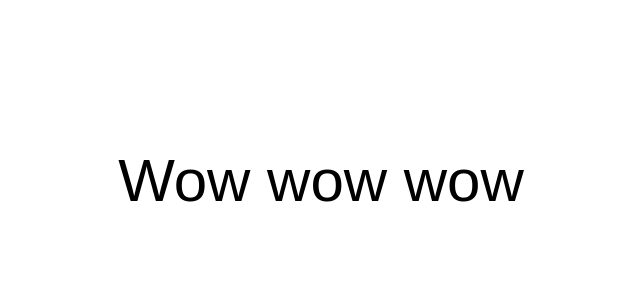
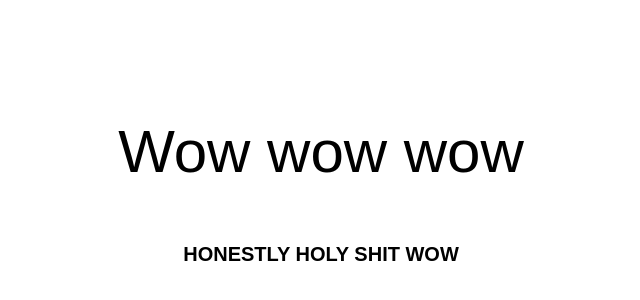
Before and after one commit to AsafGerchak/cuddly-barnacle, a plain HTML site: page index.html in a window 1280 px wide. Shown: the part 228-528 px from the top of the page, without its empty margins (319-959 px from the left). Drawn offline with Linux system fonts and the light colour scheme.

Commit message:
some new hot shit :tophat::sparkles::ribbon:

```diff
--- a/index.html
+++ b/index.html
@@ -9,6 +9,7 @@
 <body>
 
   <h1>Wow wow wow</h1>
+  <h2>Honestly holy shit wow</h2>
 
 </body>
 </html>
```
